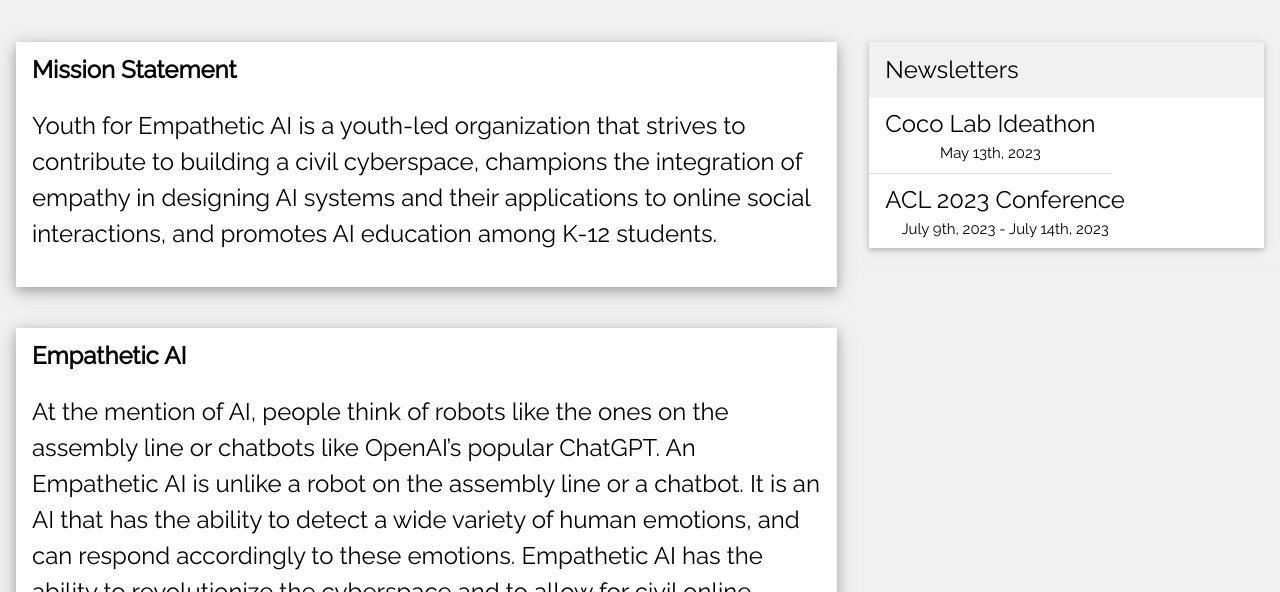
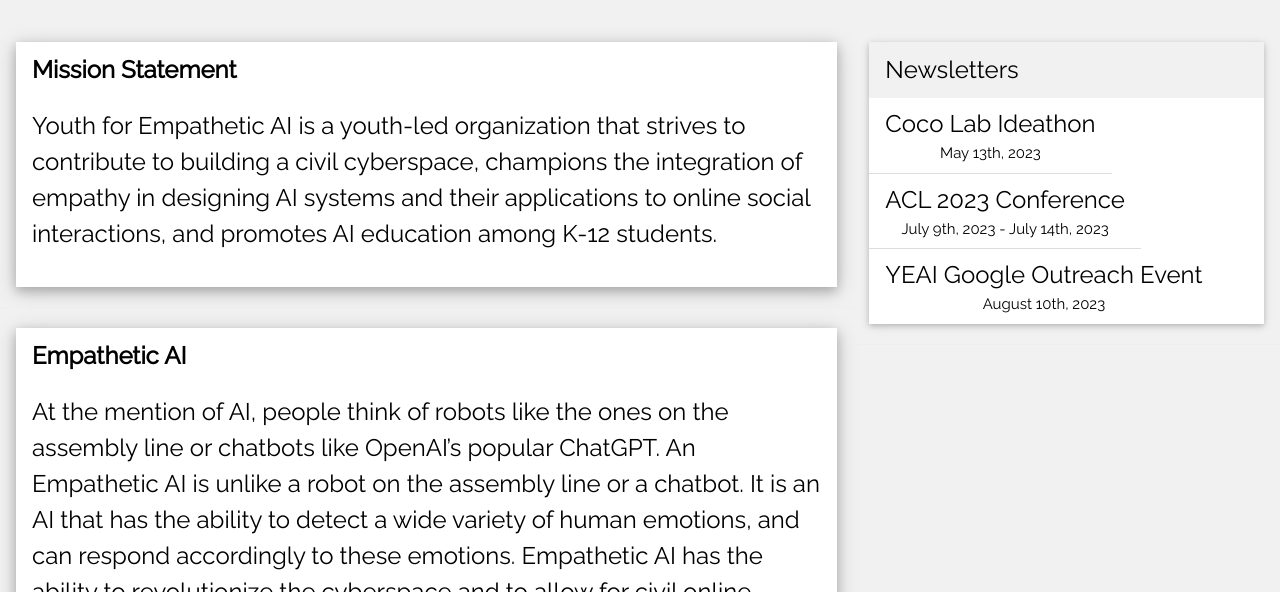
Before and after one commit to youthforempatheticaiorg/youthforempatheticaiorg.github.io, a plain HTML site: page index.html in a window 1280 px wide. Shown: the part 208-800 px from the top of the page. Drawn offline with nearby package versions, Linux system fonts and the light colour scheme.

Commit message:
Update index.html

```diff
--- a/index.html
+++ b/index.html
@@ -82,6 +82,10 @@ and is wrapped around the whole page content, except for the footer in this exam
         <span onclick="window.location.href='aclconference.html'"class="w3-xlarge">ACL 2023 Conference</span><br>
         <span>July 9th, 2023 - July 14th, 2023</span>
       </li>
+      <li class="w3-button">
+        <span onclick="window.location.href='yeaigoogleoutreachevent.html'"class="w3-xlarge">YEAI Google Outreach Event</span><br>
+        <span>August 10th, 2023</span>
+      </li>
     </ul>
   </div>
   <hr>
```
